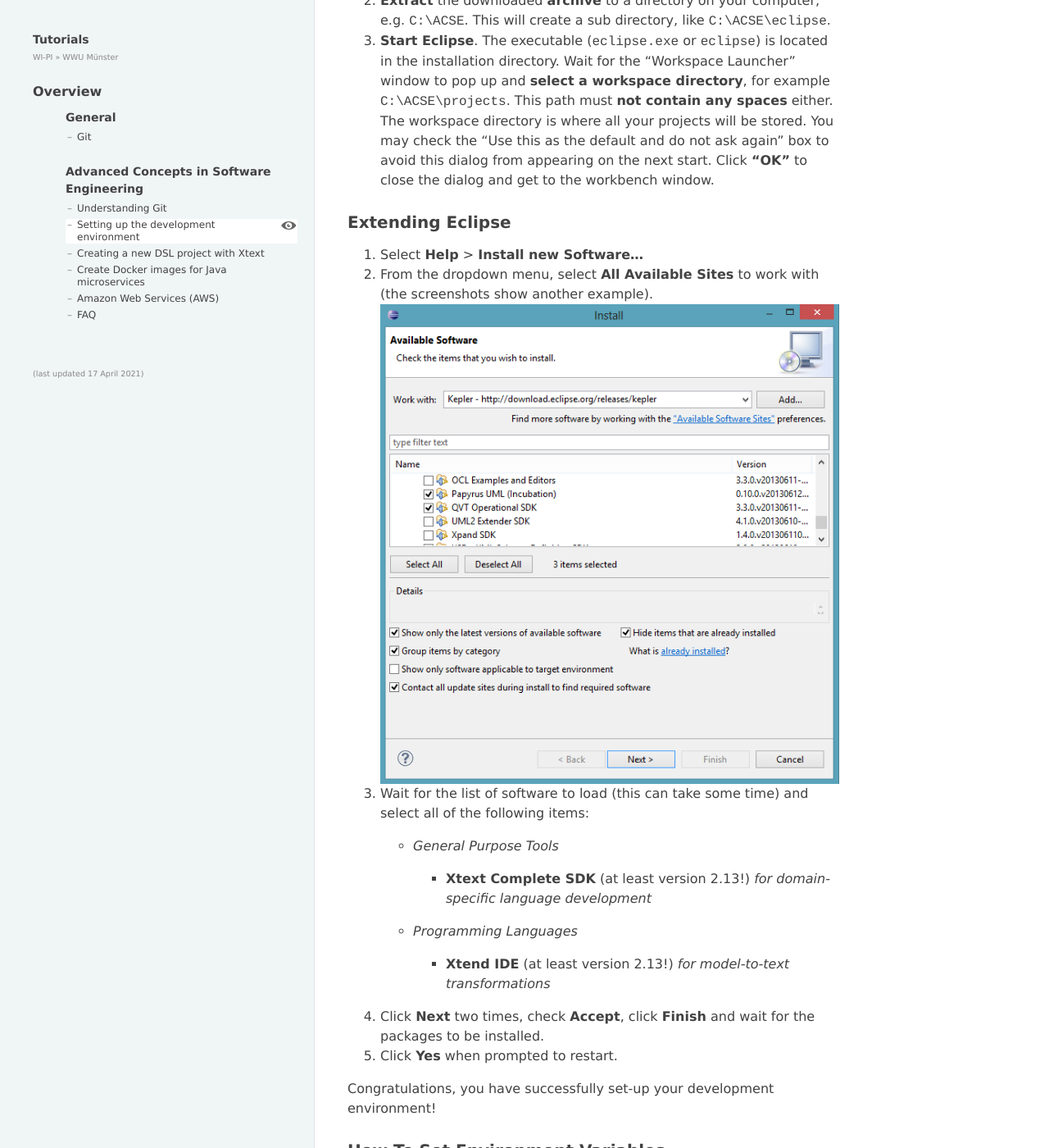
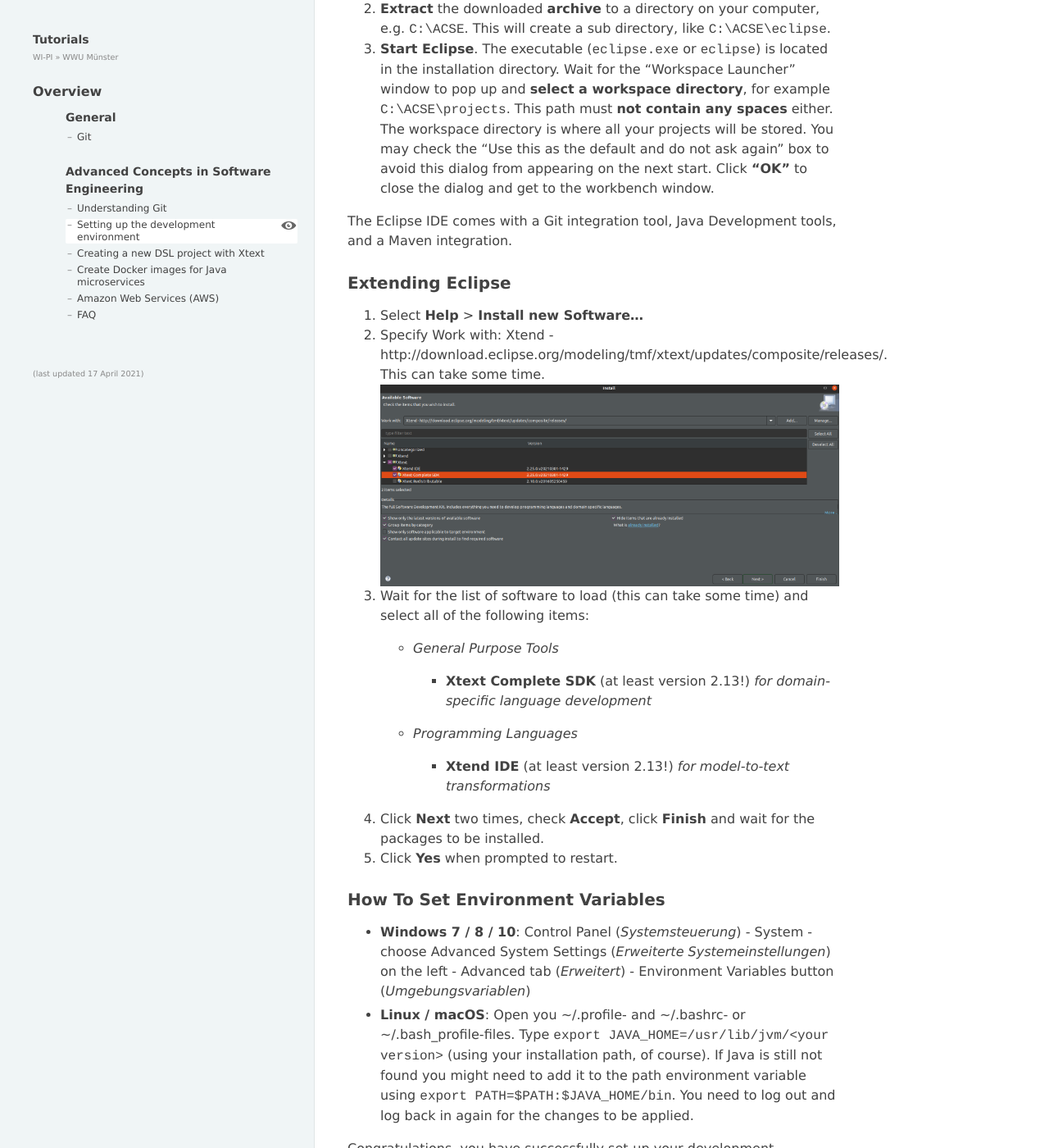
Before and after one commit to wwu-pi/tutorials, a Jekyll site: the page built from lectures/acse/010_setting_up_environment_with_docker.md, in a window 1280 px wide and 1400 px high, scrolled down 1892 px. Shown: the whole window at 82% size. Built offline with Jekyll 4.4.1, drawn with Linux system fonts in a browser that asks for light colours; some of the changed text lies outside the part shown.

Commit message:
Changes to tutorial for setting up development environment

```diff
--- a/lectures/acse/010_setting_up_environment_with_docker.md
+++ b/lectures/acse/010_setting_up_environment_with_docker.md
@@ -2,14 +2,16 @@
 layout: recipe
 title: Setting up the development environment
 ---
-Docker is a containerization system that simplifies the development and deployment of software. In ACSE, it is used to avoid overly complex manual configuration steps of the development environment.
-
 ## Contents
 
+1. [Installing Git](#git)
 1. [Installing Docker](#install)
 1. [Installing the latest Java 8 JDK](#jdk)
 1. [Installing Eclipse](#eclipse)
 1. [Extending Eclipse](#plugins)
+
+## <a id="git" name="git"></a>Installing Git
+Git can, for example, be downloaded [here](https://git-scm.com/downloads).
 
 ## <a id="install" name="install"></a>Installing Docker
 
@@ -73,12 +75,13 @@
 1. **Extract** the downloaded **archive** to a directory on your computer, e.g. ``C:\ACSE``. This will create a sub directory, like ``C:\ACSE\eclipse``.
 1. **Start Eclipse**. The executable (``eclipse.exe`` or ``eclipse``) is located in the installation directory. Wait for the "Workspace Launcher" window to pop up and **select a workspace directory**, for example ``C:\ACSE\projects``. This path must **not contain any spaces** either. The workspace directory is where all your projects will be stored. You may check the "Use this as the default and do not ask again" box to avoid this dialog from appearing on the next start. Click **"OK"** to close the dialog and get to the workbench window.
 
+The Eclipse IDE comes with a Git integration tool, Java Development tools, and a Maven integration.
+
 ## <a id="plugins" name="plugins"></a>Extending Eclipse
 1. Select **Help** > **Install new Software...**
-1. From the dropdown menu, select **All Available Sites** to work with (the screenshots show another example).
-![](images/install_software.png)
+1. Specify Work with: Xtend - http://download.eclipse.org/modeling/tmf/xtext/updates/composite/releases/. This can take some time.
+![](images/XtendXtextInstallation.png)
 1. Wait for the list of software to load (this can take some time) and select all of the following items:
-
     * _General Purpose Tools_
       * **Xtext Complete SDK** (at least version 2.13!)
         _for domain-specific language development_
@@ -89,9 +92,10 @@
 1. Click **Next** two times, check **Accept**, click **Finish** and wait for the packages to be installed.
 1. Click **Yes** when prompted to restart.
 
-Congratulations, you have successfully set-up your development environment!
-
 ## <a id="envvar" name="envvar" />How To Set Environment Variables
 
 * **Windows 7 / 8 / 10**: Control Panel (*Systemsteuerung*) - System - choose Advanced System Settings (*Erweiterte Systemeinstellungen*) on the left - Advanced tab (*Erweitert*) - Environment Variables button (*Umgebungsvariablen*)
 * **Linux / macOS**: Open you ~/.profile- and ~/.bashrc- or ~/.bash_profile-files.  Type `export JAVA_HOME=/usr/lib/jvm/<your version>` (using your installation path, of course). If Java is still not found you might need to add it to the path environment variable using `export PATH=$PATH:$JAVA_HOME/bin`. You need to log out and log back in again for the changes to be applied.
+
+
+Congratulations, you have successfully set-up your development environment!
```
Also changed, not shown: lectures/acse/images/XtendXtextInstallation.png (added).
